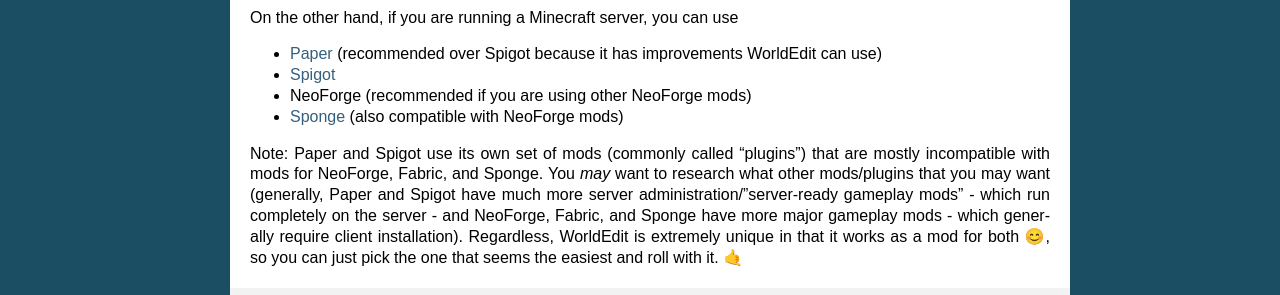
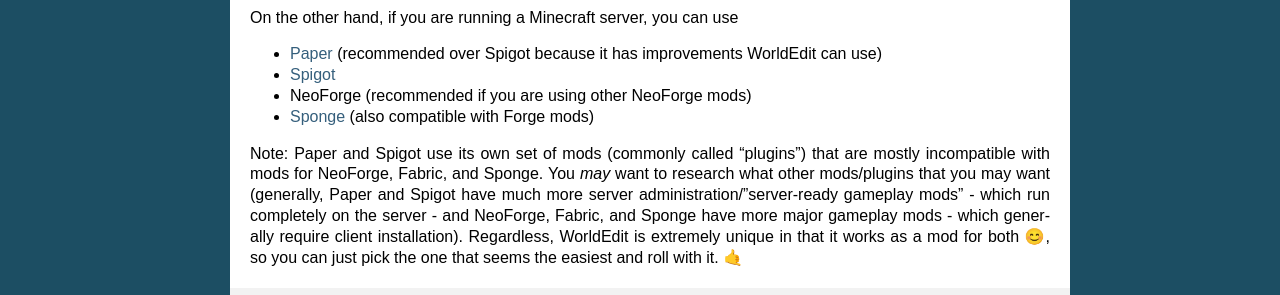
Before and after one commit to EngineHub/WorldEditDocs, a Sphinx documentation site: the page built from source/install.rst, in a window 1280 px wide and 900 px high, scrolled down 519 px. Shown: the part 152-447 px from the top of the window. Built offline with Sphinx 7.4.7, drawn with Linux system fonts in a browser that asks for light colours.

Commit message:
Update install.rst

```diff
--- a/source/install.rst
+++ b/source/install.rst
@@ -28,7 +28,7 @@
 * `Paper <https://papermc.io/>`_ (recommended over Spigot because it has improvements WorldEdit can use)
 * `Spigot <https://www.spigotmc.org/>`_
 * NeoForge (recommended if you are using other NeoForge mods)
-* `Sponge <https://www.spongepowered.org/>`_ (also compatible with NeoForge mods)
+* `Sponge <https://www.spongepowered.org/>`_ (also compatible with Forge mods)
 
 Note: Paper and Spigot use its own set of mods (commonly called "plugins") that are mostly incompatible with mods for NeoForge, Fabric, and Sponge. You *may* want to research what other mods/plugins that you may want (generally, Paper and Spigot have much more server administration/"server-ready gameplay mods" - which run completely on the server - and NeoForge, Fabric, and Sponge have more major gameplay mods - which generally require client installation). Regardless, WorldEdit is extremely unique in that it works as a mod for both 😊, so you can just pick the one that seems the easiest and roll with it. 🤙
 
```
